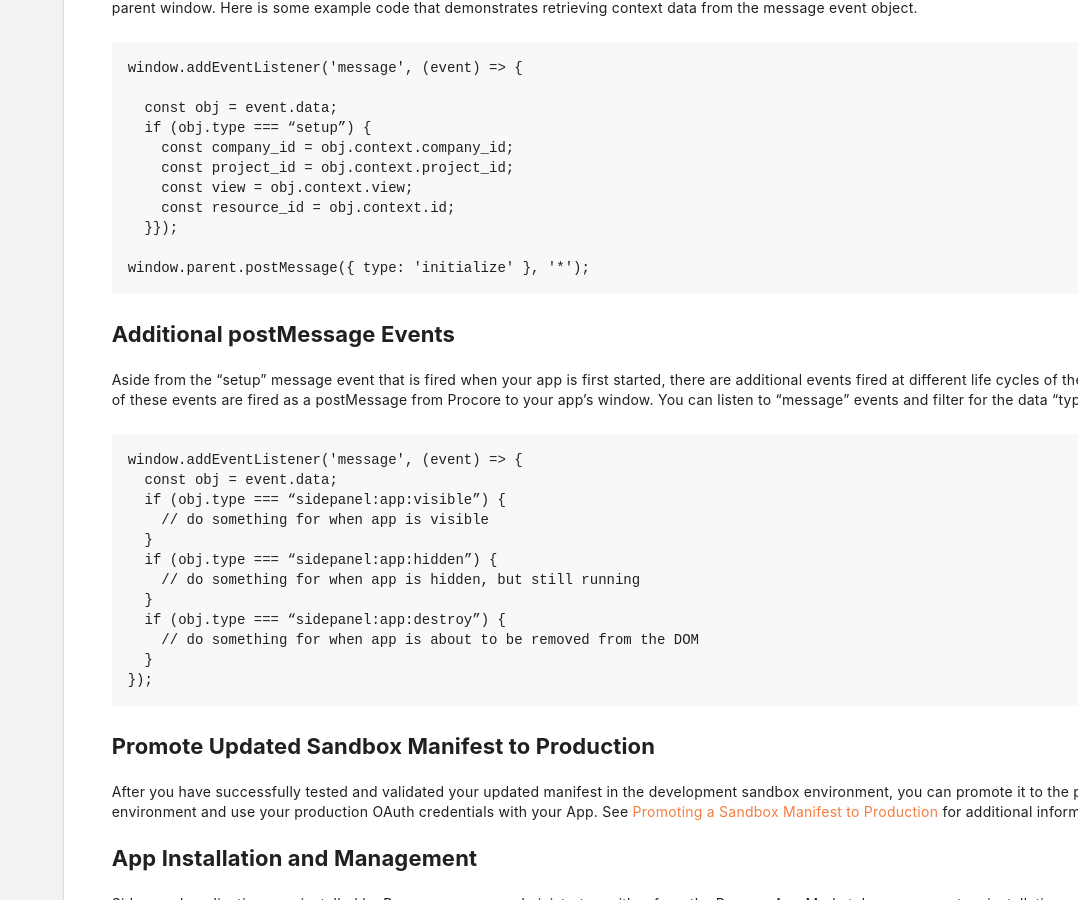
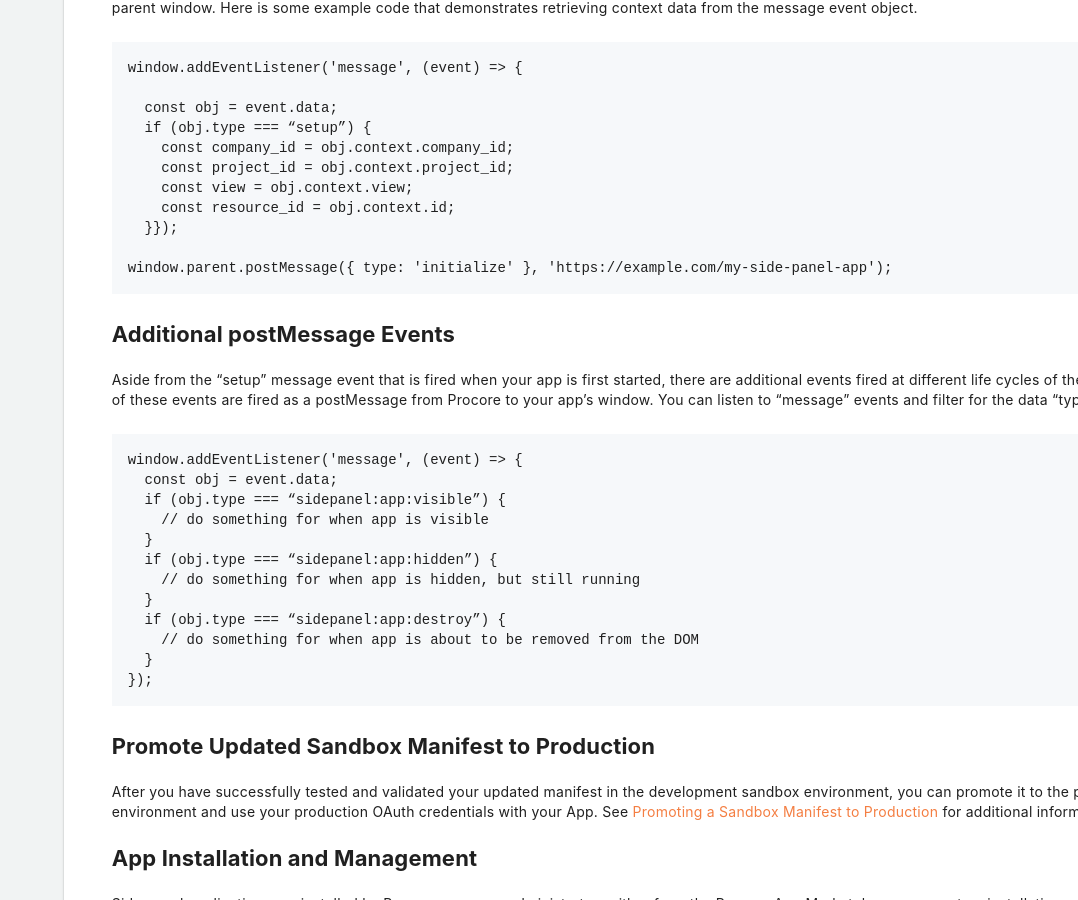
Before and after one commit to procore/documentation, a Jekyll site: the page built from building_applications/building_side_panel_apps.md, in a window 1280 px wide and 900 px high, scrolled down 4531 px. Shown: the whole window, without its empty margins (202-1280 px from the left). Built offline with Jekyll 4.4.1, drawn with Linux system fonts in a browser that asks for light colours; comment, search, counter and statistics services are not loaded; part of the change alters nothing that is shown.

Commit message:
Updating postMessage example code

````diff
--- a/building_applications/building_side_panel_apps.md
+++ b/building_applications/building_side_panel_apps.md
@@ -141,7 +141,7 @@ window.addEventListener('message', (event) => {
     const resource_id = obj.context.id;
   }});
 
-window.parent.postMessage({ type: 'initialize' }, '*');
+window.parent.postMessage({ type: 'initialize' }, 'https://example.com/my-side-panel-app');
 ```
 
 ## Additional postMessage Events
````
